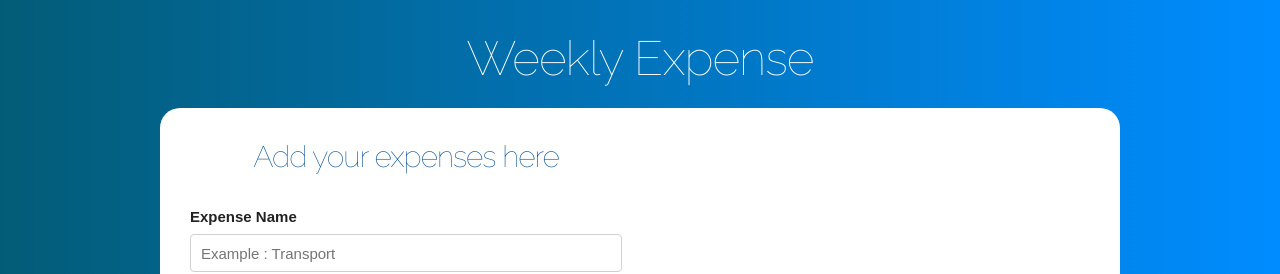
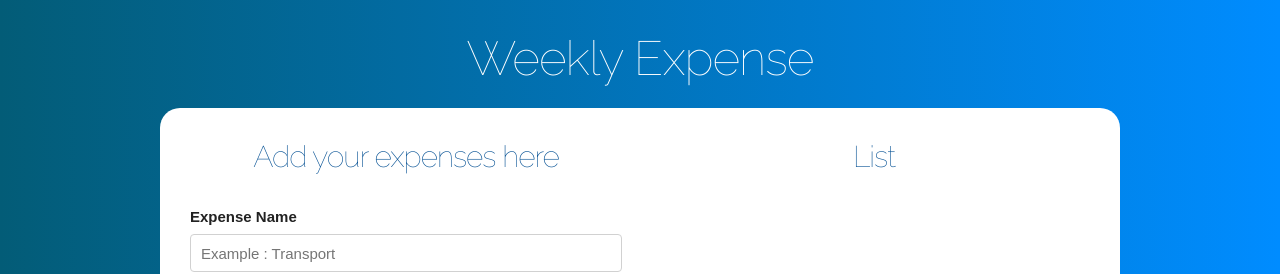
Before and after one commit to Erick-SN/BudgetControl, a React (Create React App) app: page / in a window 1280 px wide. Both pictures are taken after typing "5" into the empty fields and a click on the input "Submit Budget". Shown: the top 274 px of the page. Built offline with nearby package versions, Linux system fonts and the light colour scheme.

Commit message:
Expenses list component was created

```diff
--- a/package.json
+++ b/package.json
@@ -8,7 +8,8 @@
     "@testing-library/user-event": "^7.2.1",
     "react": "^16.13.1",
     "react-dom": "^16.13.1",
-    "react-scripts": "3.4.1"
+    "react-scripts": "3.4.1",
+    "shortid": "^2.2.15"
   },
   "scripts": {
     "start": "react-scripts start",
--- a/src/App.js
+++ b/src/App.js
@@ -1,10 +1,17 @@
 import React, { useState } from 'react';
 import Ask from './components/Ask';
 import Form from './components/Form';
+import List from './components/List';
+
 function App() {
   const [budget, setBudget] = useState(0);
   const [residuary, setResiduary] = useState(0);
   const [showAsk, setShowAsk] = useState(true);
+  const [expenses, setExpense] = useState([]);
+
+  const addExpense = (expense) => {
+    setExpense([...expenses, expense]);
+  };
   return (
     <>
       <div className='container'>
@@ -20,9 +27,11 @@ function App() {
             ) : (
               <div className='row'>
                 <div className='one-half column'>
-                  <Form />
+                  <Form addExpense={addExpense} />
                 </div>
-                <div className='one-half column'></div>
+                <div className='one-half column'>
+                  <List expenses={expenses} />
+                </div>
               </div>
             )}
           </div>
--- /dev/null
+++ b/src/components/Expense.jsx
@@ -0,0 +1,12 @@
+import React from 'react';
+const Expense = ({ expense }) => (
+  <>
+    <li className='gastos'>
+      <p>
+        {expense.name}
+        <span className='gasto'>${expense.amount}</span>
+      </p>
+    </li>
+  </>
+);
+export default Expense;
--- a/src/components/Form.jsx
+++ b/src/components/Form.jsx
@@ -1,6 +1,7 @@
 import React, { useState } from 'react';
+import shortid from 'shortid';
 import Error from './Error';
-const Form = () => {
+const Form = ({ addExpense }) => {
   const [name, setName] = useState('');
   const [amount, setAmount] = useState(0);
   const [error, setError] = useState(false);
@@ -11,6 +12,14 @@ const Form = () => {
       setError(true);
       return;
     }
+    const expense = {
+      name,
+      amount,
+      id: shortid.generate(),
+    };
+    addExpense(expense);
+    setName('');
+    setAmount(0);
   };
 
   return (
--- /dev/null
+++ b/src/components/List.jsx
@@ -0,0 +1,14 @@
+import React from 'react';
+import Expense from './Expense';
+const List = ({ expenses }) => (
+  <>
+    <div className='gastos-realizados'>
+      <h2>List</h2>
+      {expenses.map((expense) => (
+        <Expense key={expense.id} expense={expense} />
+      ))}
+    </div>
+  </>
+);
+
+export default List;
```
Also changed, not shown: 1 other file (tests, documents, lock files or other folders).
